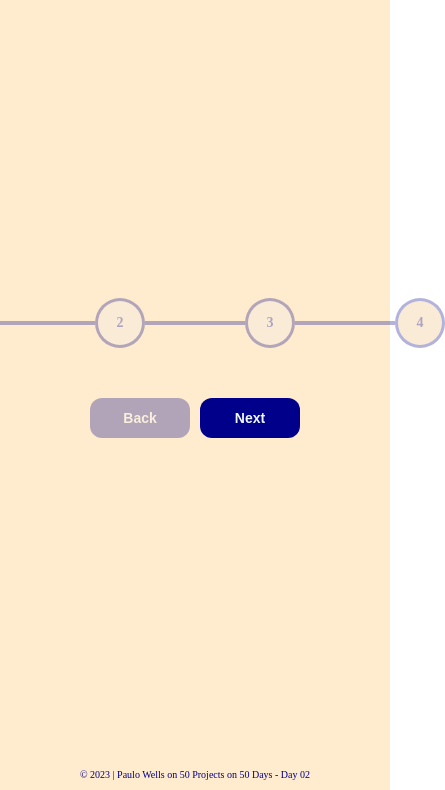
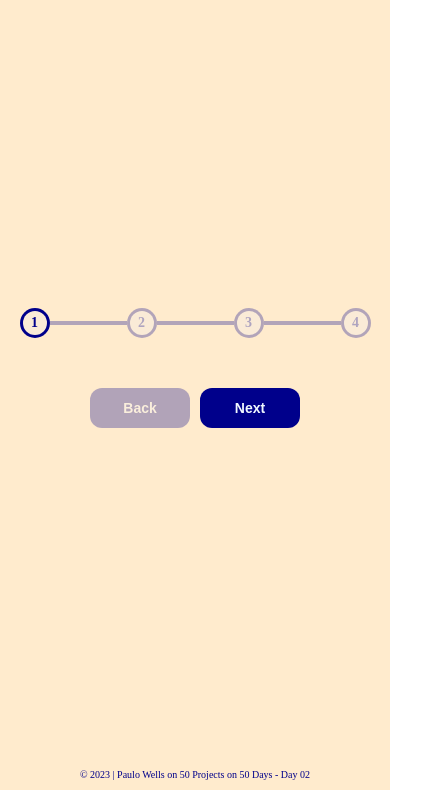
Before and after one commit to wellspr/progress-steps, a plain HTML site: page index.html in a window 390 px wide. Shown: the part 54-844 px from the top of the page, 445 px wide, since content can reach past the window. Drawn offline with Linux system fonts and the light colour scheme.

Commit message:
added mobile support

```diff
--- a/index.css
+++ b/index.css
@@ -49,10 +49,6 @@ body {
     justify-content: center;
     align-items: center;
     gap: 5rem;
-}
-
-.section {
-    display: flex;
 }
 
 .steps {
@@ -143,3 +139,25 @@ body {
     text-align: center;
     padding: 1rem;
 }
+
+@media (max-width: 587px) {
+
+    .steps {
+        width: 90%;
+    }
+
+    .step {
+        height: 3rem;
+        width: 3rem;
+    }
+
+    .label {
+        height: 2.4rem;
+        width: 2.4rem;
+    }
+
+    .connector {
+        width: unset;
+        flex-grow: 1;
+    }
+}
```
